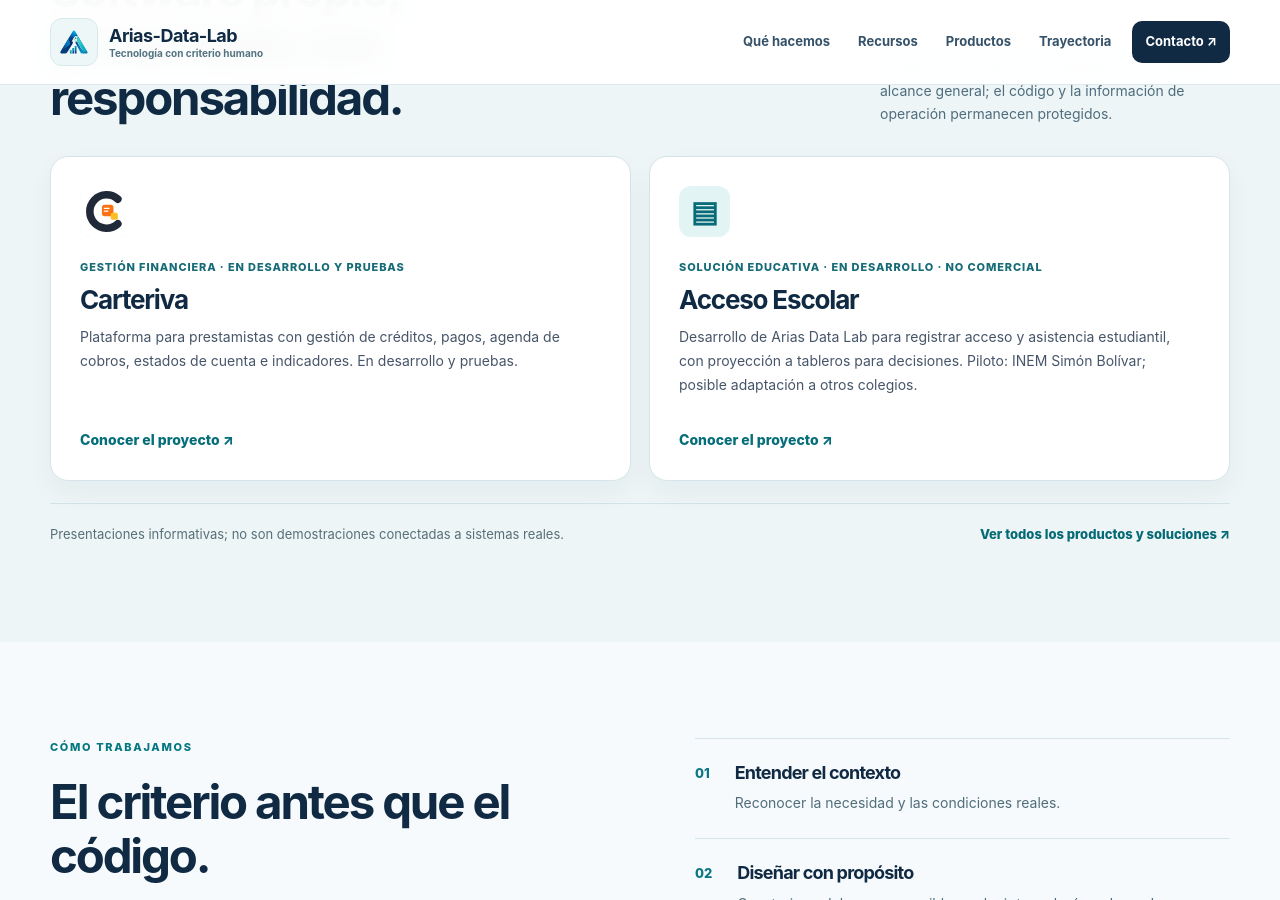
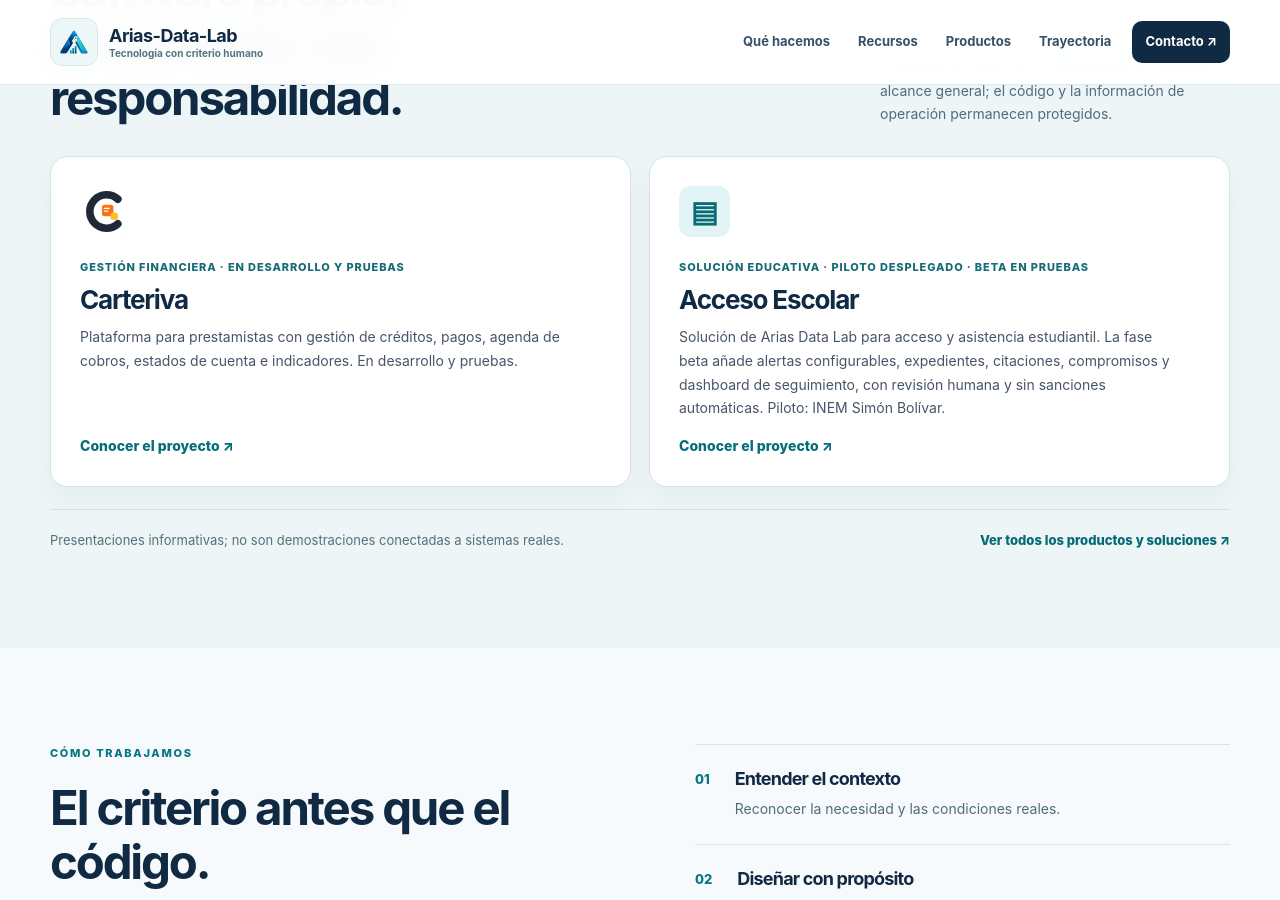
Before and after one commit to ljarias/ljarias.github.io, a Jekyll site: the page index.html, which Jekyll copies as it is, in a window 1280 px wide and 900 px high, scrolled down 2729 px. Built offline with Jekyll 4.4.1, drawn with Linux system fonts in a browser that asks for light colours.

Commit message:
docs(portal): destacar componentes beta de Acceso Escolar

```diff
--- a/index.html
+++ b/index.html
@@ -56,7 +56,7 @@
 <div class="section-head"><div><p class="eyebrow dark">PRODUCTOS Y SOLUCIONES</p><h2 id="products-title">Software propio, presentado con responsabilidad.</h2></div><p>Proyectos en evolución. Compartimos su propósito y alcance general; el código y la información de operación permanecen protegidos.</p></div>
 <div class="products-showcase-grid">
 <article class="product-teaser"><div class="product-teaser-icon"><img src="arias-data-lab/productos/assets/carteriva-4a-simbolo.svg" alt="Logo de Carteriva" width="51" height="51" style="border-radius:12px"></div><span class="teaser-label">GESTIÓN FINANCIERA · EN DESARROLLO Y PRUEBAS</span><h3>Carteriva</h3><p>Plataforma para prestamistas con gestión de créditos, pagos, agenda de cobros, estados de cuenta e indicadores. En desarrollo y pruebas.</p><a href="arias-data-lab/productos/prestamos-saas.html">Conocer el proyecto <span aria-hidden="true">↗</span></a></article>
-<article class="product-teaser"><div class="product-teaser-icon" aria-hidden="true">▤</div><span class="teaser-label">SOLUCIÓN EDUCATIVA · EN DESARROLLO · NO COMERCIAL</span><h3>Acceso Escolar</h3><p>Desarrollo de Arias Data Lab para registrar acceso y asistencia estudiantil, con proyección a tableros para decisiones. Piloto: INEM Simón Bolívar; posible adaptación a otros colegios.</p><a href="arias-data-lab/productos/acceso-escolar-inem.html">Conocer el proyecto <span aria-hidden="true">↗</span></a></article>
+<article class="product-teaser"><div class="product-teaser-icon" aria-hidden="true">▤</div><span class="teaser-label">SOLUCIÓN EDUCATIVA · PILOTO DESPLEGADO · BETA EN PRUEBAS</span><h3>Acceso Escolar</h3><p>Solución de Arias Data Lab para acceso y asistencia estudiantil. La fase beta añade alertas configurables, expedientes, citaciones, compromisos y dashboard de seguimiento, con revisión humana y sin sanciones automáticas. Piloto: INEM Simón Bolívar.</p><a href="arias-data-lab/productos/acceso-escolar-inem.html">Conocer el proyecto <span aria-hidden="true">↗</span></a></article>
 </div>
 <div class="products-showcase-tail"><span>Presentaciones informativas; no son demostraciones conectadas a sistemas reales.</span><a href="arias-data-lab/productos/">Ver todos los productos y soluciones ↗</a></div>
 </div></section>
```
